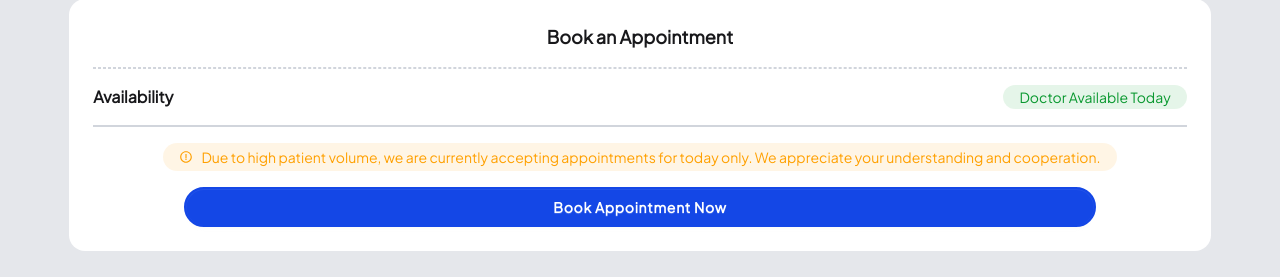
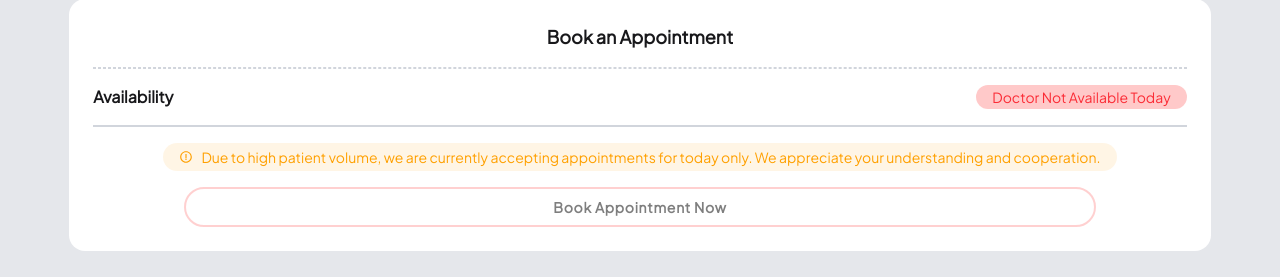
Before and after one commit to saidebinsabid/doc-talk-app, a React (Vite) app: page /details/1 in a window 1280 px wide. Shown: the part 661-938 px from the top of the page. Built offline with nearby package versions, Linux system fonts and the light colour scheme.

Commit message:
Optional task frist one implemented which is cuurent day match with doctor

```diff
--- a/src/Components/DoctorDetailsContainer.jsx
+++ b/src/Components/DoctorDetailsContainer.jsx
@@ -12,6 +12,8 @@ const DoctorDetailsContainer = ({ singleDoctor, handleBookings }) => {
     image,
     work_at,
   } = singleDoctor || {};
+  const today = new Date().toLocaleDateString("en-US", { weekday: "long" });
+  const isAvailableToday = singleDoctor?.availability?.includes(today);
   return (
     <>
       <div className="p-6 bg-white rounded-2xl flex flex-col gap-4 md:flex-row">
@@ -59,9 +61,15 @@ const DoctorDetailsContainer = ({ singleDoctor, handleBookings }) => {
         <div className="border-1 border-gray-300 border-dashed"></div>
         <div className="flex justify-between">
           <p className="font-black">Availability</p>
-          <span className="bg-[#09982F1A] text-[#09982F] px-4 py-0.5 rounded-full text-sm">
-            Doctor Available Today
-          </span>
+          {isAvailableToday ? (
+            <span className="bg-[#09982F1A] text-[#09982F] px-4 py-0.5 rounded-full text-sm">
+              Doctor Available Today
+            </span>
+          ) : (
+            <span className="bg-red-200 text-red-500 px-4 py-0.5 rounded-full text-sm">
+              Doctor Not Available Today
+            </span>
+          )}
         </div>
         <div className="border-1 border-gray-300"></div>
         <div className="flex justify-center">
@@ -74,7 +82,13 @@ const DoctorDetailsContainer = ({ singleDoctor, handleBookings }) => {
         <div className="card-actions justify-center mt-2">
           <button
             onClick={handleBookings}
-            className="btn border-2 border-blue-700 bg-blue-700 hover:bg-blue-800 text-white  w-5/6 rounded-4xl tracking-wider font-black"
+            className={`btn border-2  w-5/6 rounded-4xl tracking-wider font-black
+              ${
+                !isAvailableToday
+                  ? "border-red-300 bg-white text-black cursor-not-allowed opacity-50"
+                  : "border-blue-700 bg-blue-700 hover:bg-blue-800 text-white "
+              }`}
+            disabled={!isAvailableToday}
           >
             Book Appointment Now
           </button>
```
